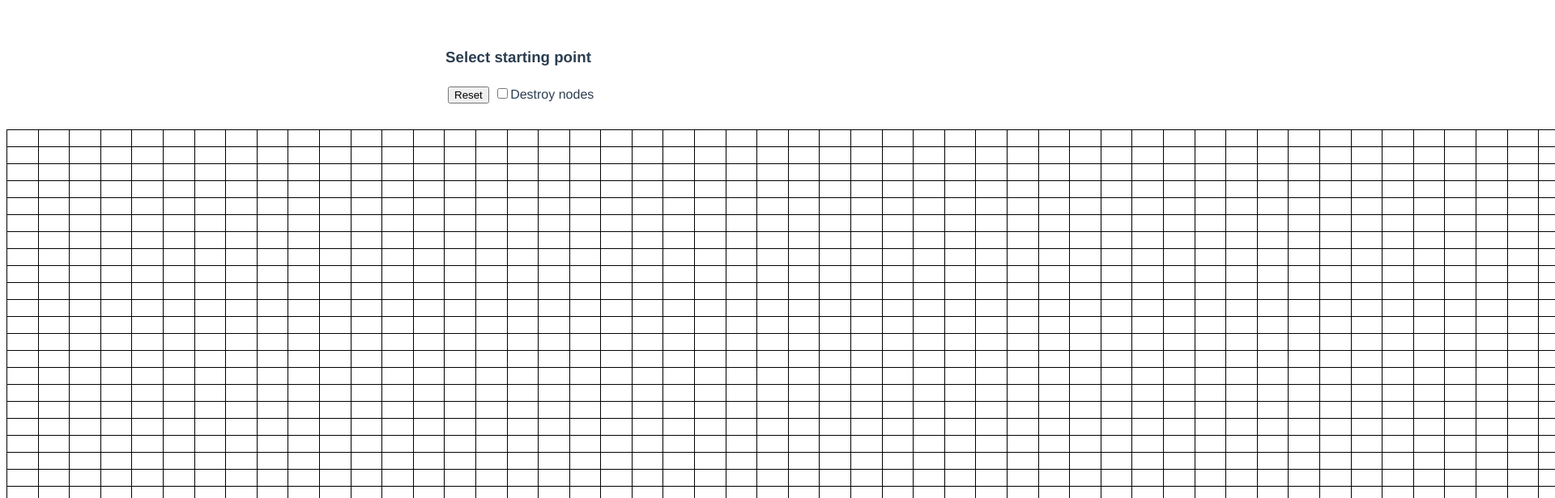
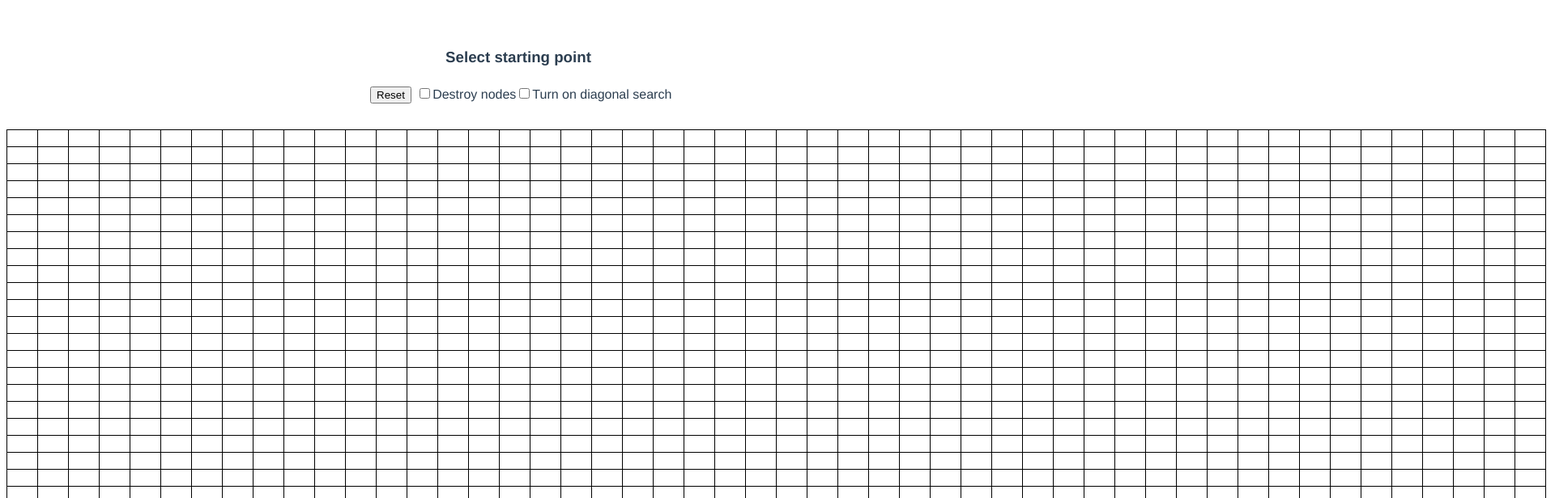
Before and after one commit to moonik/graph-algorithms-visualizer, a Vue app: page / in a window 1280 px wide. Shown: the top 616 px of the page at 81% size, 1920 px wide, since content can reach past the window. Built offline with nearby package versions, Linux system fonts and the light colour scheme.

Commit message:
added checkbox which allows to toggle diagonal search

```diff
--- a/src/components/Graph.vue
+++ b/src/components/Graph.vue
@@ -12,6 +12,9 @@
     <button v-if="destroyedNodes.length > 0" v-on:click="resetFromDestroyMode()">Reset destroyed nodes</button>
     <input type="checkbox" id="destroyMode" v-model="destroyMode">
     <label for="destroyMode" title="Turning this on allows to make nodes not available for traversing">Destroy nodes</label>
+
+    <input type="checkbox" id="allowDiagonalSearch" v-model="allowDiagonalSearch" v-on:change="toggleDiagonalSearch()">
+    <label for="allowDiagonalSearch" title="Turning this on allows to search path also diagonally">Turn on diagonal search</label>
 
     <table class="table table-bordered">
       <tbody>
@@ -59,6 +62,7 @@ export default {
       parents: new Map(),
       destroyedNodes: [],
       destroyMode: false,
+      allowDiagonalSearch: false,
     }
   },
 
@@ -100,10 +104,22 @@ export default {
       }
     },
 
-    isValidNeighbor(neighborRow, neighborCol) {
-      return neighborRow !== neighborCol &&
-        !(neighborRow === 1 && neighborCol === -1) &&
-        !(neighborRow === -1 && neighborCol === 1);
+    isValidNeighbor(i, j) {
+      if (i === 0 && j === 0) {
+        return false;
+      } else if (this.isDiagonal(i, j)) {
+        return this.allowDiagonalSearch;
+      } else {
+        return true;
+      }
+    },
+
+    isDiagonal(i, j) {
+      return i === j || (i === 1 && j === -1) || (i === -1 && j === 1);
+    },
+
+    toggleDiagonalSearch() {
+      this.initGraph();
     },
 
     canStartSearching() {
@@ -286,7 +302,7 @@ export default {
     },
 
     getDelay(col) {
-      return this.traversed.indexOf(col) / 20 + 's';
+      return this.traversed.indexOf(col) * 2 + 'ms';
     }
   }
 }
@@ -316,9 +332,9 @@ tr, td {
 }
 
 td {
-  border: 1px solid black;
-  max-width: 30%;
-  min-width: 30%;
+  border: 1.5px solid black;
+  max-width: 35px;
+  min-width: 35px;
 }
 
 .vertex:hover {
```
